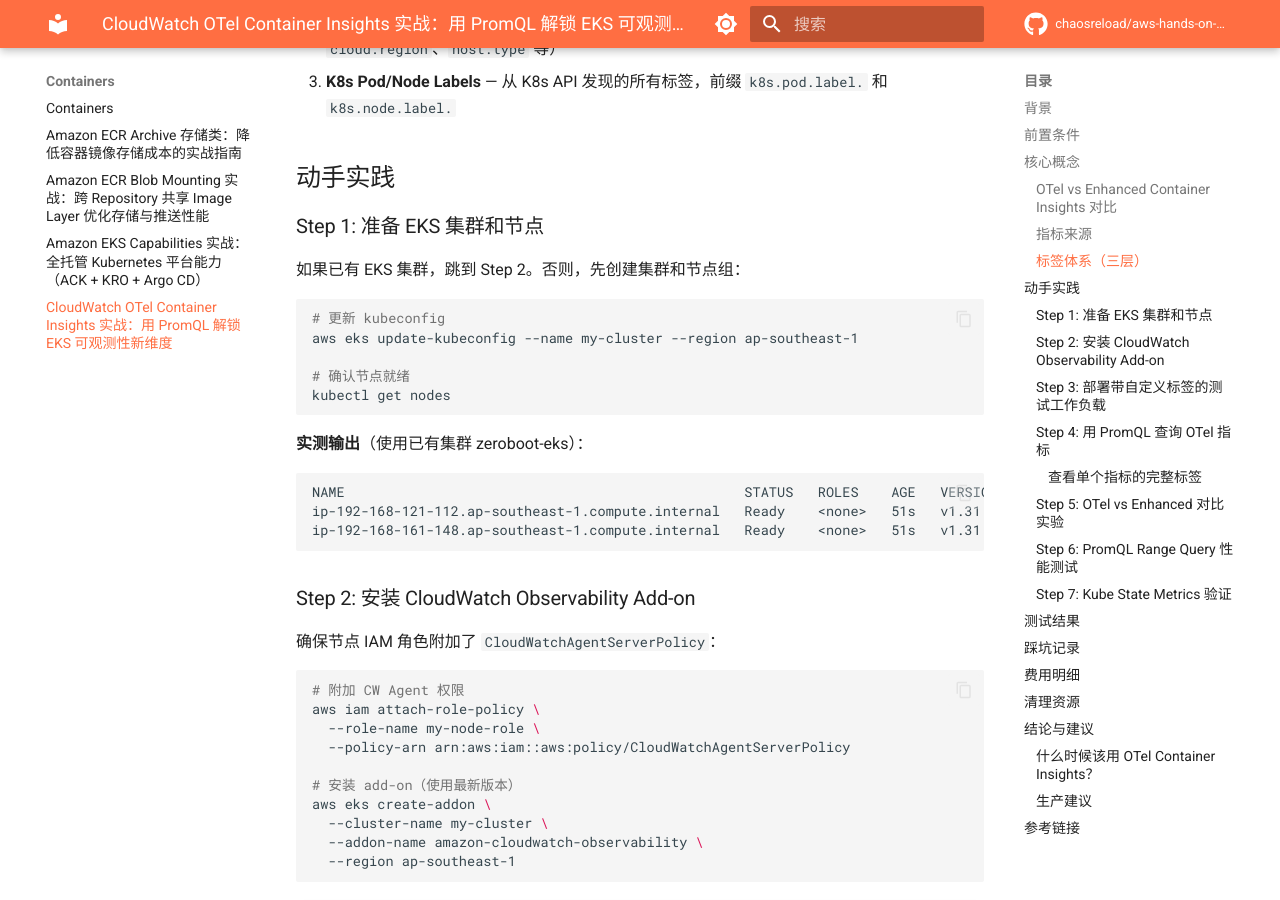
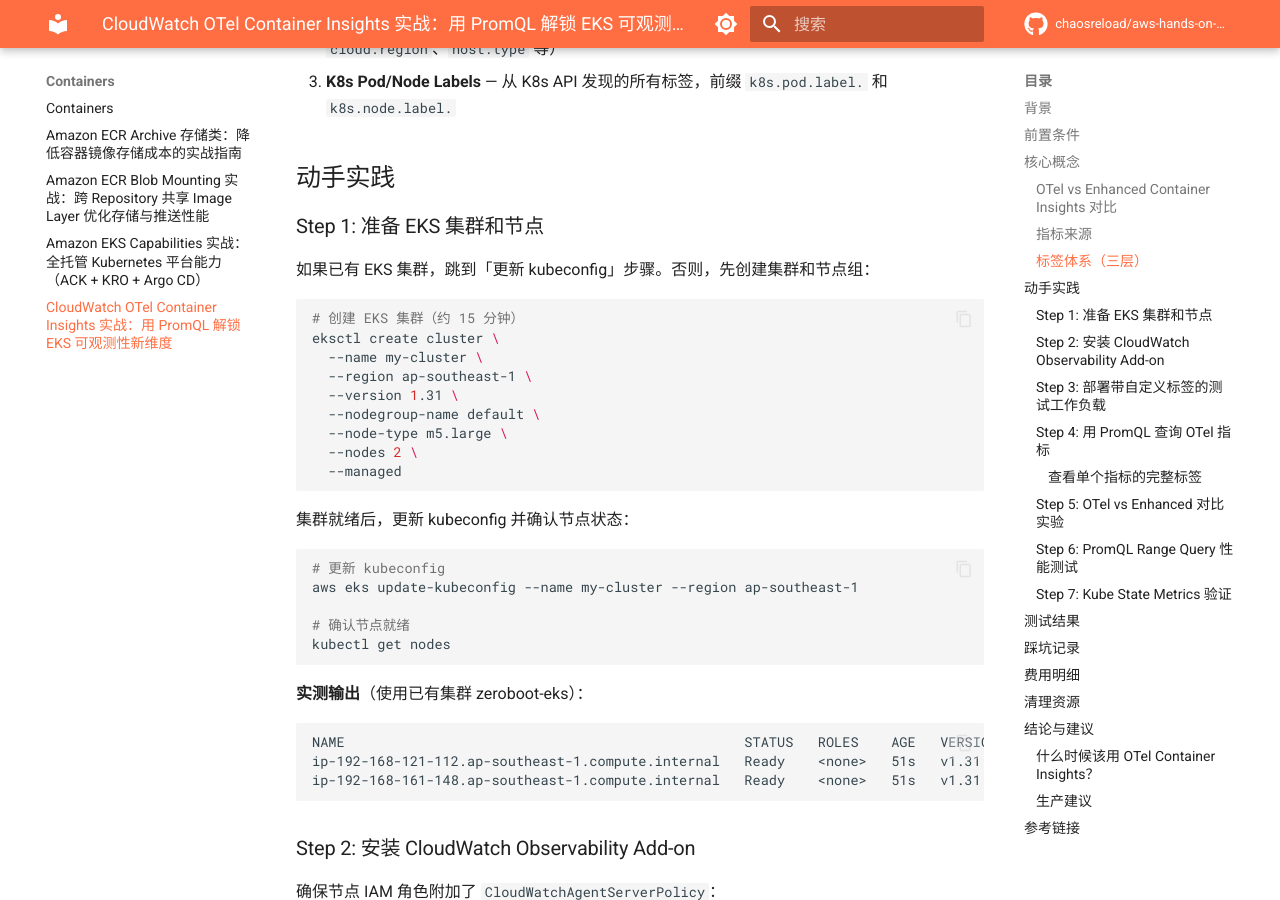
Before and after one commit to chaosreload/aws-hands-on-lab, an MkDocs documentation site: the page built from docs/containers/cloudwatch-otel-container-insights-eks.md, in a window 1280 px wide and 900 px high, scrolled down 2349 px. Built offline with MkDocs 1.6.1 and Material for MkDocs 9.7.7, drawn with Linux system fonts in a browser that asks for light colours; comment, search, counter and statistics services are not loaded.

Commit message:
docs: add eksctl create cluster step to OTel Container Insights article

````diff
--- a/docs/containers/cloudwatch-otel-container-insights-eks.md
+++ b/docs/containers/cloudwatch-otel-container-insights-eks.md
@@ -64,7 +64,21 @@
 
 ### Step 1: 准备 EKS 集群和节点
 
-如果已有 EKS 集群，跳到 Step 2。否则，先创建集群和节点组：
+如果已有 EKS 集群，跳到「更新 kubeconfig」步骤。否则，先创建集群和节点组：
+
+```bash
+# 创建 EKS 集群（约 15 分钟）
+eksctl create cluster \
+  --name my-cluster \
+  --region ap-southeast-1 \
+  --version 1.31 \
+  --nodegroup-name default \
+  --node-type m5.large \
+  --nodes 2 \
+  --managed
+```
+
+集群就绪后，更新 kubeconfig 并确认节点状态：
 
 ```bash
 # 更新 kubeconfig
````
